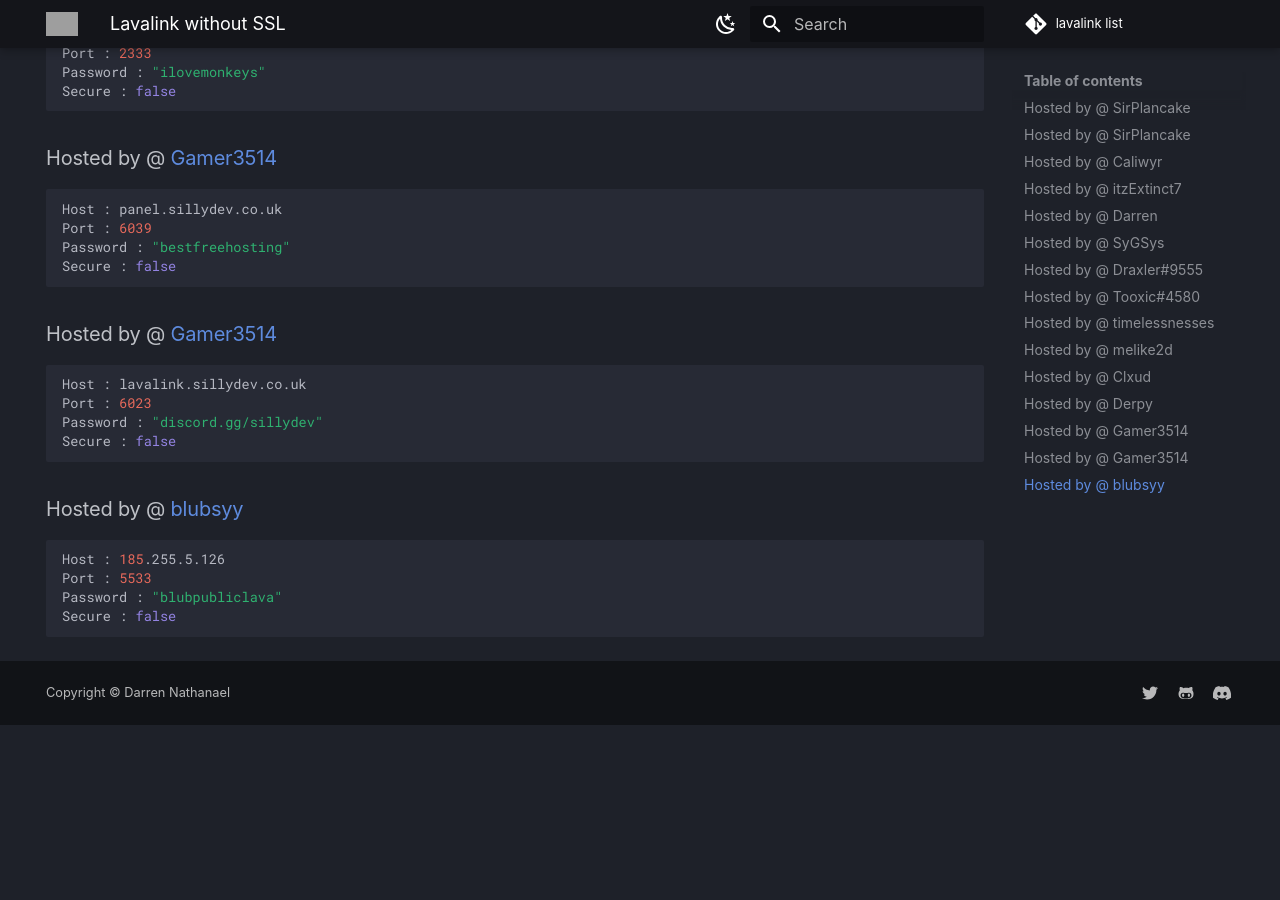
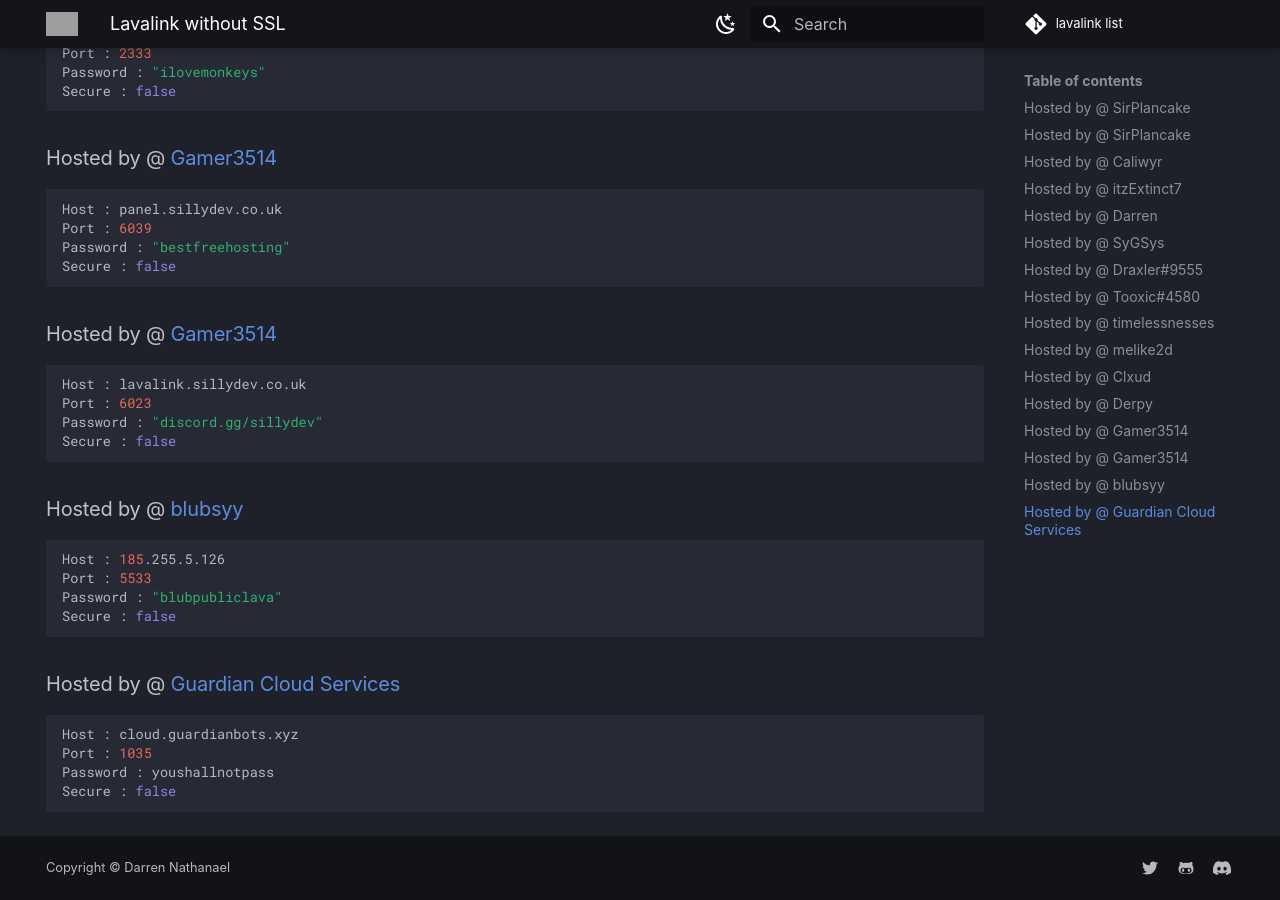
Before and after one commit to DarrenOfficial/lavalink-list, an MkDocs documentation site: the page built from docs/NoSSL/lavalink-without-ssl.md, in a window 1280 px wide and 900 px high, scrolled down 2386 px. Built offline with MkDocs 1.6.1 and Material for MkDocs 9.7.7, drawn with Linux system fonts in a browser that asks for light colours; comment, search, counter and statistics services are not loaded; a style sheet for code colours, icons or effects is not loaded; before the commit the page ends 3111 px from its top, so only the background shows below that; grey boxes are pictures that could not be loaded.

Commit message:
Add Guardian Cloud Services Free Lavalink (#386)
Update lavalink-without-ssl.md

````diff
--- a/docs/NoSSL/lavalink-without-ssl.md
+++ b/docs/NoSSL/lavalink-without-ssl.md
@@ -131,3 +131,11 @@ Port : 5533
 Password : "blubpubliclava"
 Secure : false
 ```
+
+### Hosted by @ [Guardian Cloud Services](https://botlist.lol/discord)
+```bash
+Host : cloud.guardianbots.xyz
+Port : 1035
+Password : youshallnotpass
+Secure : false
+```
````
